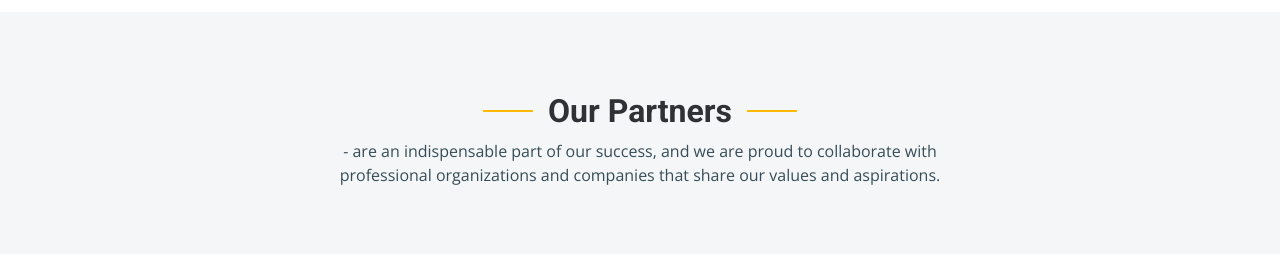
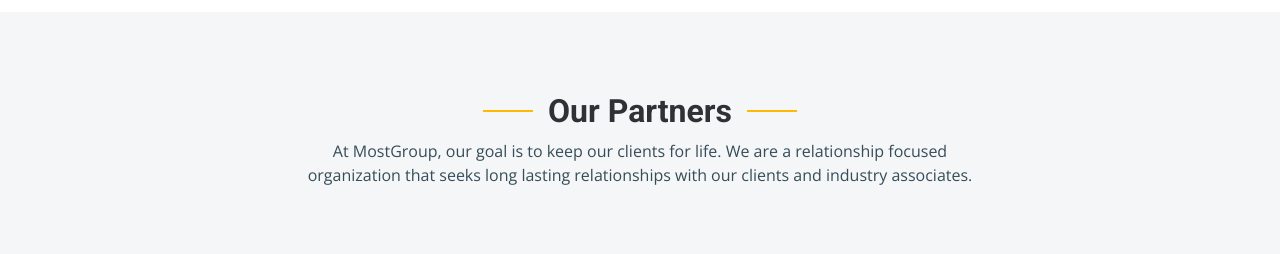
Before and after one commit to Asia-s-Force-KG/mostgroupkg.github.io, a plain HTML site: page en/about.html in a window 1280 px wide. Shown: the part 5940-6194 px from the top of the page. Drawn offline with nearby package versions, Linux system fonts and the light colour scheme.

Commit message:
updated the about me section partner

```diff
--- a/en/about.html
+++ b/en/about.html
@@ -526,7 +526,7 @@
 
                 <div class="section-header">
                   <h2>Our Partners</h2>
-                <p>- are an indispensable part of our success, and we are proud to collaborate with professional organizations and companies that share our values and aspirations.</p>
+                <p>At MostGroup, our goal is to keep our clients for life. We are a relationship focused organization that seeks long lasting relationships with our clients and industry associates.</p>
                 </div>
 
                 <div class="slides-2 swiper">
```
